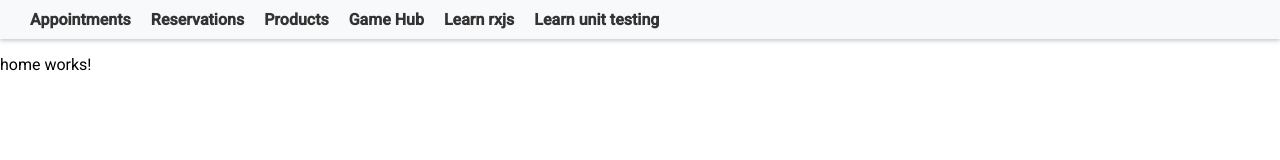
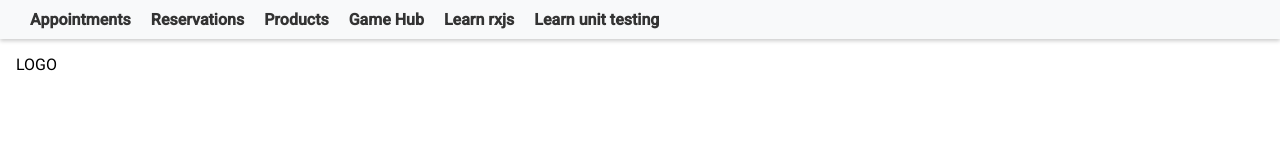
Before and after one commit to reuphy/angular-17-poc, an Angular app: page /learn-unit-testing in a window 1280 px wide. Shown: the top 160 px of the page. Built offline with nearby package versions, Linux system fonts and the light colour scheme.

Commit message:
unit test

```diff
--- a/src/app/learn-unit-test/header/header.component.html
+++ b/src/app/learn-unit-test/header/header.component.html
@@ -1 +1 @@
-<div data-test="logo">header works!</div>
+<div data-test="logo">LOGO</div>
--- a/src/app/learn-unit-test/home/home.component.html
+++ b/src/app/learn-unit-test/home/home.component.html
@@ -1 +1,3 @@
-<p>home works!</p>
+<div style="margin: 1rem;">
+    <app-header></app-header>
+</div>
--- a/src/app/learn-unit-test/home/home.component.ts
+++ b/src/app/learn-unit-test/home/home.component.ts
@@ -1,10 +1,11 @@
 import { Component } from '@angular/core';
 import { CommonModule } from '@angular/common';
+import { HeaderComponent } from '../header/header.component';
 
 @Component({
   selector: 'app-home',
   standalone: true,
-  imports: [CommonModule],
+  imports: [CommonModule, HeaderComponent],
   templateUrl: './home.component.html',
   styleUrl: './home.component.css'
 })
```
